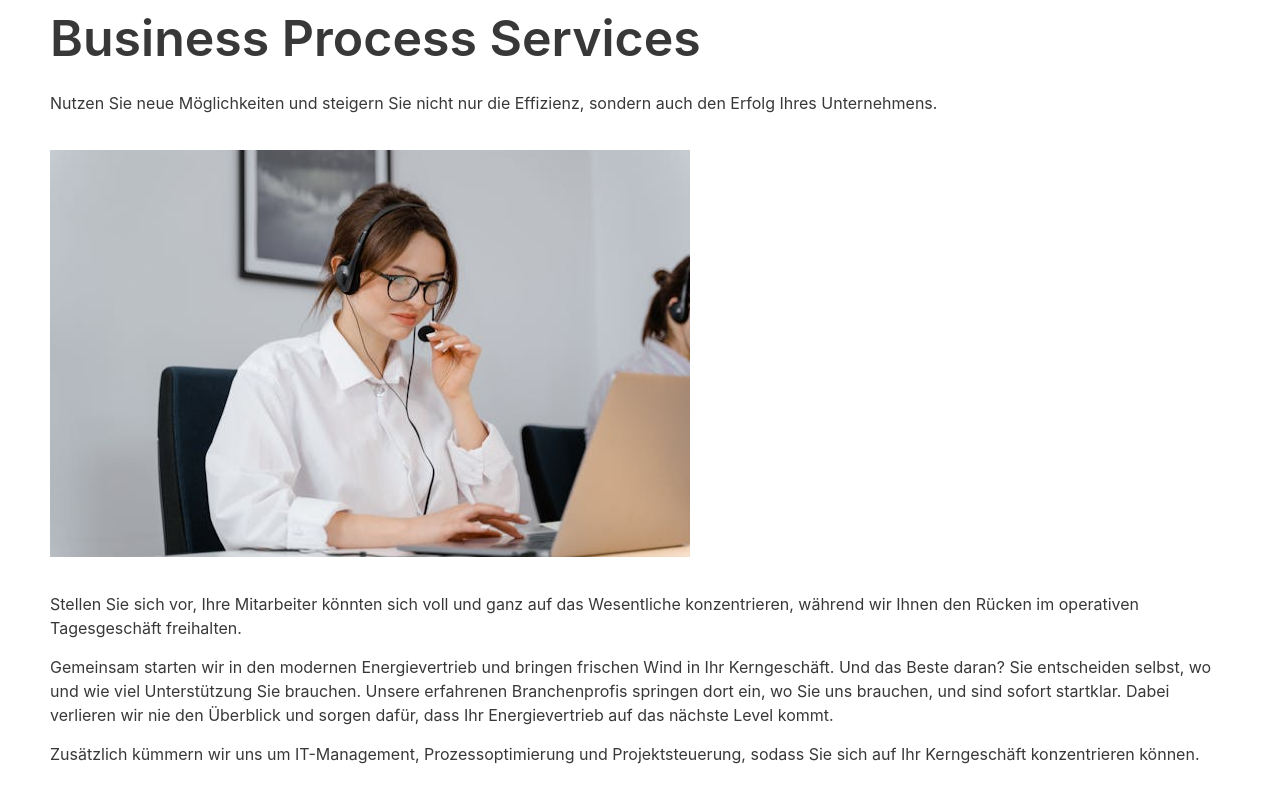
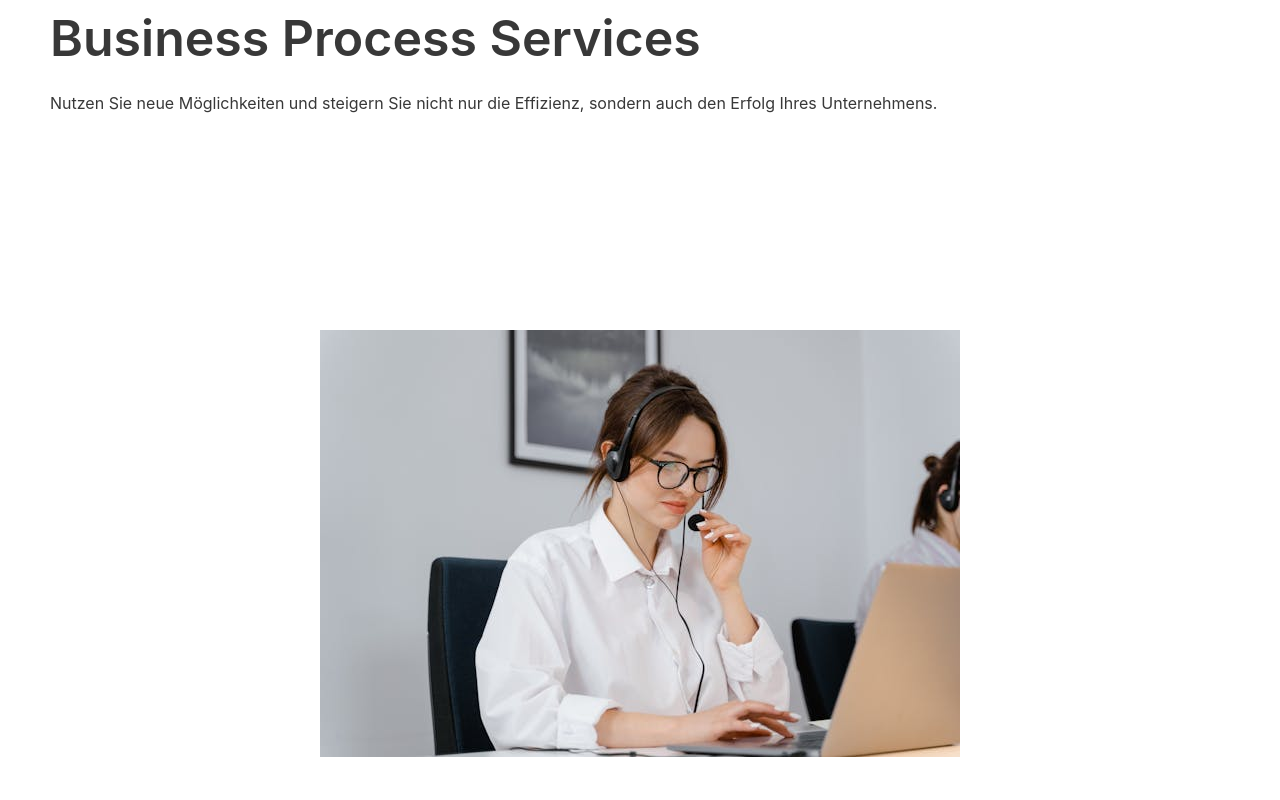
Before and after one commit to GladysSobrido/beratung, a React (Vite) app: page / in a window 1280 px wide. Shown: the part 1080-1880 px from the top of the page. Built offline with nearby package versions, Linux system fonts and the light colour scheme; no server answers.

Commit message:
stepper size corrected

```diff
--- a/global.css
+++ b/global.css
@@ -53,10 +53,9 @@ footer {
 }
 .section1 img {
   display: block;
-  max-height: 447px;
-  max-width: 640px;
-  width: auto;
-  height: auto;
+  max-width: 100%;
+  max-height: 100%;
+  object-fit: scale-down;
   padding: 20px 0px;
 }
 main {
--- a/src/pages/Home.css
+++ b/src/pages/Home.css
@@ -23,6 +23,9 @@
     padding: 50px 50px 50px 100px;
     color: rgb(255, 255, 255);
     max-width: 350px;
+  }
+  .stepper {
+    height: 550px;
   }
 }
 
@@ -53,4 +56,6 @@
 .stepper {
   margin: 50px 50px 10% 50px;
   align-items: left;
+
+  height: 850px;
 }
```
